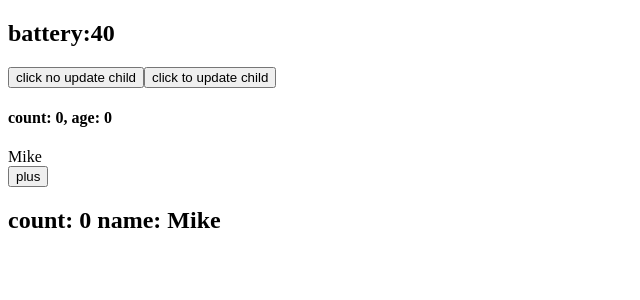
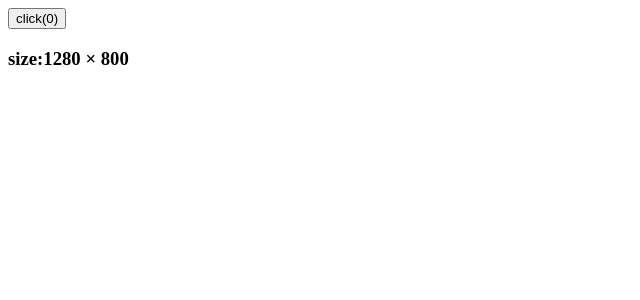
Before and after one commit to wangkaiwd/react-project, a React app: page / in a window 1280 px wide. Shown: the top 300 px of the page, without its empty margins (0-640 px from the left). Built offline with nearby package versions, Linux system fonts and the light colour scheme.

Commit message:
feat: useEffect立即遇到了一些困难

```diff
--- a/src/App.jsx
+++ b/src/App.jsx
@@ -3,9 +3,10 @@ import React, { lazy, Suspense, Component } from 'react';
 // 使用import()动态引入组件是一个很好的利用webpack代码分割功能的方式，
 // 这里我们也可以在引入路径前使用magic comment来为webpack传递一些信息从而实现类似于
 // 设置代码分割chunk的名称或者预加载等功能
-const ContextDemo = lazy(() => import(/* webpackChunkName:"Context" */'./ContextDemo'));
-const MemoDemo = lazy(() => import(/*webpackChunkName: "Memo"*/ './MemoDemo'));
-const UseStateDemo = lazy(() => import(/*webpackChunkName: "UseState"*/'./UseStateDemo'));
+// const ContextDemo = lazy(() => import(/* webpackChunkName:"Context" */'./ContextDemo'));
+// const MemoDemo = lazy(() => import(/*webpackChunkName: "Memo"*/ './MemoDemo'));
+// const UseStateDemo = lazy(() => import(/*webpackChunkName: "UseState"*/'./UseStateDemo'));
+const UseEffectDemo = lazy(() => import(/*webpackChunkName: "UseEffect"*/ './UseEffectDemo'));
 class App extends Component {
   state = {
     hasError: false
@@ -34,9 +35,10 @@ class App extends Component {
     return (
       <div className="App">
         <Suspense fallback={<div>loading...</div>}>
-          <ContextDemo/>
-          <MemoDemo/>
-          <UseStateDemo/>
+          {/*<ContextDemo/>*/}
+          {/*<MemoDemo/>*/}
+          {/*<UseStateDemo/>*/}
+          <UseEffectDemo/>
         </Suspense>
       </div>
     );
--- /dev/null
+++ b/src/UseEffectDemo.jsx
@@ -0,0 +1,35 @@
+import React, { useState, useEffect } from 'react';
+
+const UseEffectDemo = (props) => {
+  const [count, setCount] = useState(0);
+  const [size, setSize] = useState({
+    width: document.documentElement.clientWidth,
+    height: document.documentElement.clientHeight
+  });
+  useEffect(() => {
+    console.log('update title');
+    document.title = count.toString();
+  });
+  const onResize = () => {
+    const width = document.documentElement.clientWidth;
+    const height = document.documentElement.clientHeight;
+    // 为什么不能直接改变size(下边的代码不会生效)?
+    // size.width = document.documentElement.clientWidth;
+    // size.height = document.documentElement.clientHeight;
+    // setSize(size)
+    setSize({ width, height });
+  };
+  useEffect(() => {
+    console.log('listen event');
+    window.addEventListener('resize', onResize);
+    return () => window.removeEventListener('resize', onResize);
+  }, []);
+  return (
+    <div>
+      <button onClick={() => setCount(count + 1)}>click({count})</button>
+      <h3>size:{size.width} × {size.height}</h3>
+    </div>
+  );
+};
+
+export default UseEffectDemo;
```
Also changed, not shown: 1 other file (tests, documents, lock files or other folders).
